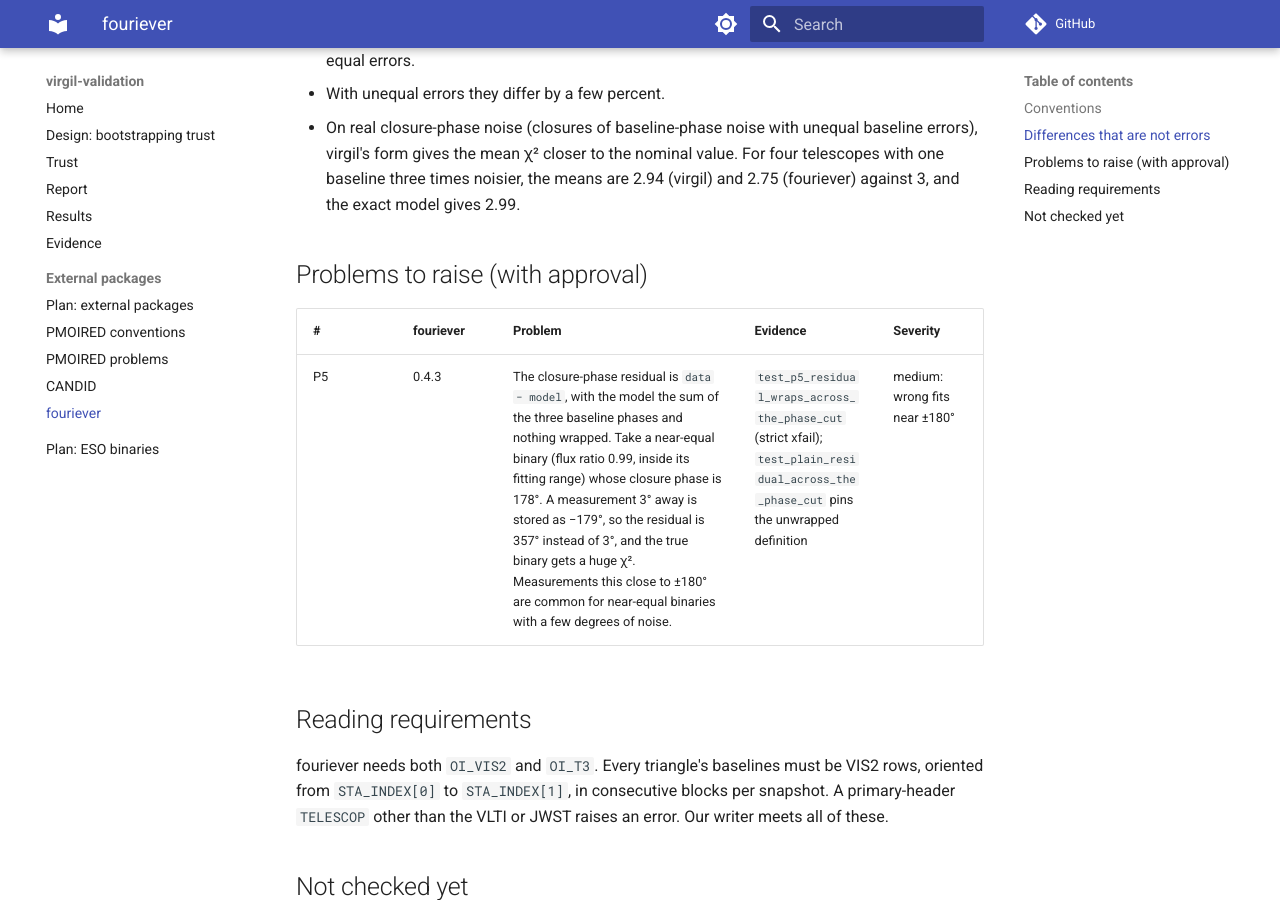
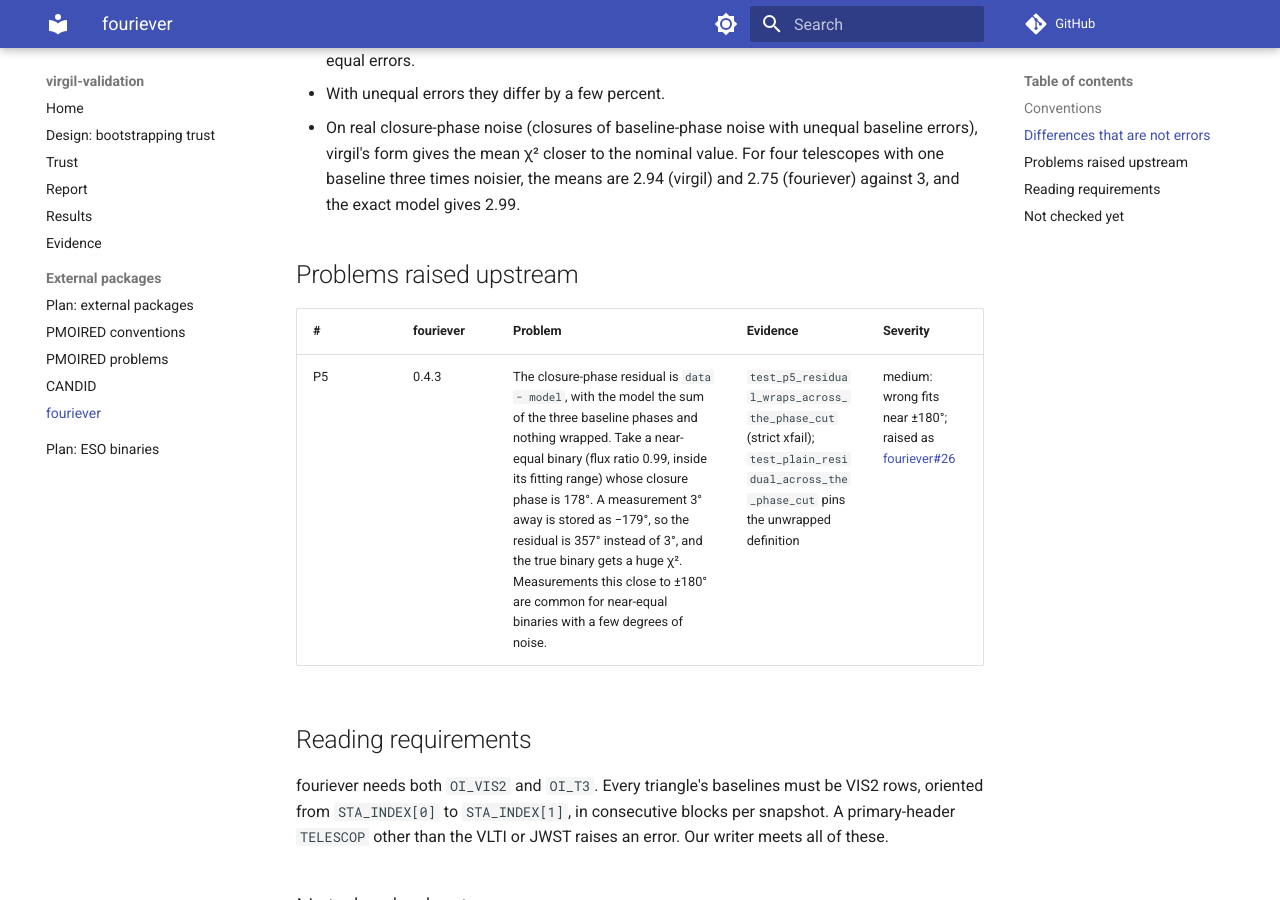
Before and after one commit to benjaminpope/virgil-validation, an MkDocs documentation site: the page built from docs/fouriever_notes.md, in a window 1280 px wide and 900 px high, scrolled down 1246 px. Built offline with MkDocs 1.6.1 and Material for MkDocs 9.7.7, drawn with Linux system fonts in a browser that asks for light colours; comment, search, counter and statistics services are not loaded.

Commit message:
P5 raised as kammerje/fouriever#26
Co-Authored-By: Claude Opus 5.5 <noreply@anthropic.com>

```diff
--- a/docs/fouriever_notes.md
+++ b/docs/fouriever_notes.md
@@ -44,11 +44,11 @@ Pinned by `tests/test_fouriever.py`.
     noisier, the means are 2.94 (virgil) and 2.75 (fouriever) against 3,
     and the exact model gives 2.99.
 
-## Problems to raise (with approval)
+## Problems raised upstream
 
 | # | fouriever | Problem | Evidence | Severity |
 | --- | --- | --- | --- | --- |
-| P5 | 0.4.3 | The closure-phase residual is `data − model`, with the model the sum of the three baseline phases and nothing wrapped. Take a near-equal binary (flux ratio 0.99, inside its fitting range) whose closure phase is 178°. A measurement 3° away is stored as −179°, so the residual is 357° instead of 3°, and the true binary gets a huge χ². Measurements this close to ±180° are common for near-equal binaries with a few degrees of noise. | `test_p5_residual_wraps_across_the_phase_cut` (strict xfail); `test_plain_residual_across_the_phase_cut` pins the unwrapped definition | medium: wrong fits near ±180° |
+| P5 | 0.4.3 | The closure-phase residual is `data − model`, with the model the sum of the three baseline phases and nothing wrapped. Take a near-equal binary (flux ratio 0.99, inside its fitting range) whose closure phase is 178°. A measurement 3° away is stored as −179°, so the residual is 357° instead of 3°, and the true binary gets a huge χ². Measurements this close to ±180° are common for near-equal binaries with a few degrees of noise. | `test_p5_residual_wraps_across_the_phase_cut` (strict xfail); `test_plain_residual_across_the_phase_cut` pins the unwrapped definition | medium: wrong fits near ±180°; raised as [fouriever#26](https://github.com/kammerje/fouriever/issues/26) |
 
 ## Reading requirements
 
--- a/docs/trust.md
+++ b/docs/trust.md
@@ -242,4 +242,4 @@ Every mismatch found, and its ruling: `virgil`, `external:<package>`, `definitio
 | P3 | external:pmoired | to-raise | PMOIRED's rings stop at ~1e-4 precision beyond 30 samples per baseline | mathematics (two-Airy annulus) |  |
 | C1 | crosscheck | fixed | Our PMOIRED parameter mapping had the wrong sign of d(ratio)/d(incl) | PMOIRED and virgil correlations (they agreed once fixed) | [11](https://github.com/benjaminpope/virgil-validation/pull/11) |
 | P4 | external:candid | to-raise | CANDID's Absil detection limits are ~1 % low against its own criterion (bracketing by factors of 1.4, then linear interpolation) | mathematics (CANDID's criterion solved exactly with Brent's method) |  |
-| P5 | external:fouriever | to-raise | fouriever's closure-phase residual is not wrapped, so data straddling +-180 deg give a ~2 pi residual at the true parameters | mathematics (closure phases are angles; virgil's chord is 2 pi periodic) |  |
+| P5 | external:fouriever | raised | fouriever's closure-phase residual is not wrapped, so data straddling +-180 deg give a ~2 pi residual at the true parameters | mathematics (closure phases are angles; virgil's chord is 2 pi periodic) | [26](https://github.com/kammerje/fouriever/issues/26) |
```
Also changed, not shown: README.md (+1 -1 lines), 1 other file.
